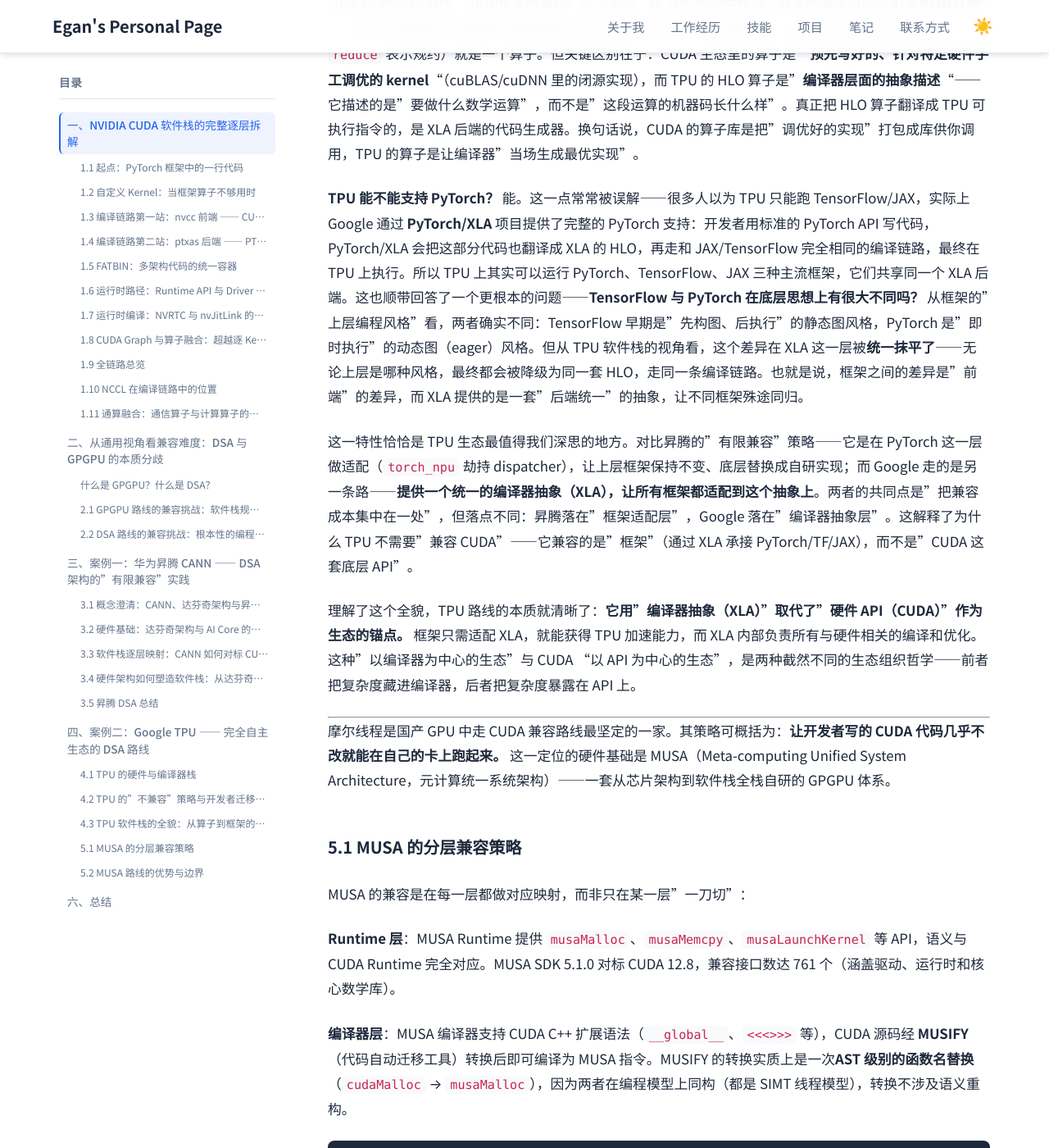
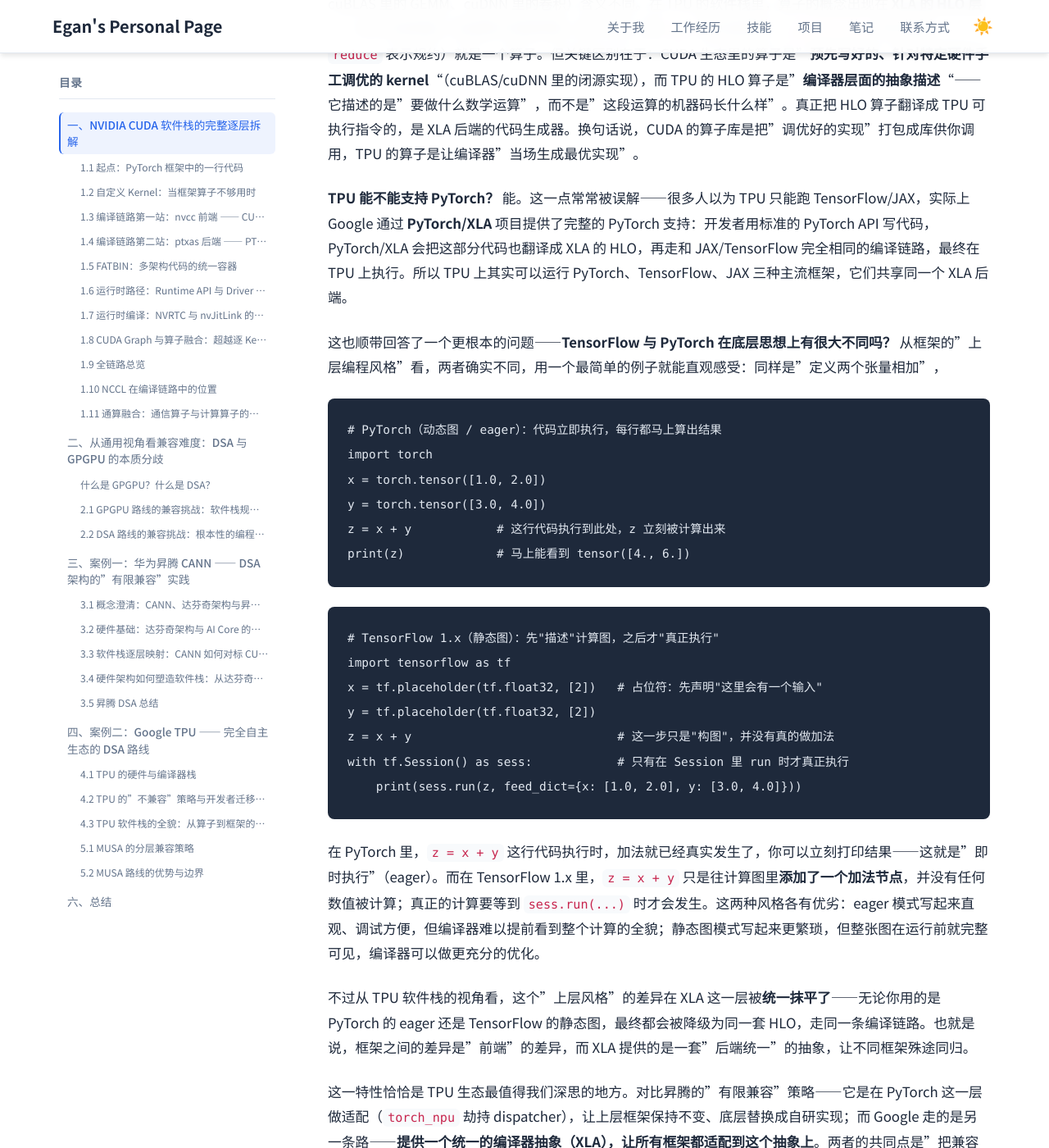
Before and after one commit to Lejun-Hu/Lejun-Hu.github.io, a Jekyll site: the page built from _notes/2026-8-15-cuda-ecosystem-compatibility.md, in a window 1280 px wide and 1400 px high, scrolled down 53844 px. Shown: the whole window at 82% size. Built offline with Jekyll 4.4.1, drawn with Linux system fonts in a browser that asks for light colours; some of the changed text lies outside the part shown.

Commit message:
add PyTorch eager vs TensorFlow static graph code comparison

````diff
--- a/_notes/2026-8-15-cuda-ecosystem-compatibility.md
+++ b/_notes/2026-8-15-cuda-ecosystem-compatibility.md
@@ -1102,11 +1102,42 @@ print(y)                  # [4., 9., 16.]
 
 **TPU 有没有"算子"的概念？** 答案是有的，但它的"算子"与我们前面在 CUDA 生态里反复提到的算子（如 cuBLAS 里的 GEMM、cuDNN 里的卷积）含义不同。在 TPU 的软件栈里，算子的概念出现在 **XLA 的 HLO 层**——HLO 本身就是一张由算子组成的图，每个节点（如 `dot` 表示矩阵乘、`convolution` 表示卷积、`reduce` 表示规约）就是一个算子。但关键区别在于：CUDA 生态里的算子是"**预先写好的、针对特定硬件手工调优的 kernel**"（cuBLAS/cuDNN 里的闭源实现），而 TPU 的 HLO 算子是"**编译器层面的抽象描述**"——它描述的是"要做什么数学运算"，而不是"这段运算的机器码长什么样"。真正把 HLO 算子翻译成 TPU 可执行指令的，是 XLA 后端的代码生成器。换句话说，CUDA 的算子库是把"调优好的实现"打包成库供你调用，TPU 的算子是让编译器"当场生成最优实现"。
 
-**TPU 能不能支持 PyTorch？** 能。这一点常常被误解——很多人以为 TPU 只能跑 TensorFlow/JAX，实际上 Google 通过 **PyTorch/XLA** 项目提供了完整的 PyTorch 支持：开发者用标准的 PyTorch API 写代码，PyTorch/XLA 会把这部分代码也翻译成 XLA 的 HLO，再走和 JAX/TensorFlow 完全相同的编译链路，最终在 TPU 上执行。所以 TPU 上其实可以运行 PyTorch、TensorFlow、JAX 三种主流框架，它们共享同一个 XLA 后端。这也顺带回答了一个更根本的问题——**TensorFlow 与 PyTorch 在底层思想上有很大不同吗？** 从框架的"上层编程风格"看，两者确实不同：TensorFlow 早期是"先构图、后执行"的静态图风格，PyTorch 是"即时执行"的动态图（eager）风格。但从 TPU 软件栈的视角看，这个差异在 XLA 这一层被**统一抹平了**——无论上层是哪种风格，最终都会被降级为同一套 HLO，走同一条编译链路。也就是说，框架之间的差异是"前端"的差异，而 XLA 提供的是一套"后端统一"的抽象，让不同框架殊途同归。
+**TPU 能不能支持 PyTorch？** 能。这一点常常被误解——很多人以为 TPU 只能跑 TensorFlow/JAX，实际上 Google 通过 **PyTorch/XLA** 项目提供了完整的 PyTorch 支持：开发者用标准的 PyTorch API 写代码，PyTorch/XLA 会把这部分代码也翻译成 XLA 的 HLO，再走和 JAX/TensorFlow 完全相同的编译链路，最终在 TPU 上执行。所以 TPU 上其实可以运行 PyTorch、TensorFlow、JAX 三种主流框架，它们共享同一个 XLA 后端。
+
+这也顺带回答了一个更根本的问题——**TensorFlow 与 PyTorch 在底层思想上有很大不同吗？** 从框架的"上层编程风格"看，两者确实不同，用一个最简单的例子就能直观感受：同样是"定义两个张量相加"，
+
+```python
+# PyTorch（动态图 / eager）：代码立即执行，每行都马上算出结果
+import torch
+x = torch.tensor([1.0, 2.0])
+y = torch.tensor([3.0, 4.0])
+z = x + y            # 这行代码执行到此处，z 立刻被计算出来
+print(z)             # 马上能看到 tensor([4., 6.])
+```
+
+```python
+# TensorFlow 1.x（静态图）：先"描述"计算图，之后才"真正执行"
+import tensorflow as tf
+x = tf.placeholder(tf.float32, [2])   # 占位符：先声明"这里会有一个输入"
+y = tf.placeholder(tf.float32, [2])
+z = x + y                             # 这一步只是"构图"，并没有真的做加法
+with tf.Session() as sess:            # 只有在 Session 里 run 时才真正执行
+    print(sess.run(z, feed_dict={x: [1.0, 2.0], y: [3.0, 4.0]}))
+```
+
+在 PyTorch 里，`z = x + y` 这行代码执行时，加法就已经真实发生了，你可以立刻打印结果——这就是"即时执行"（eager）。而在 TensorFlow 1.x 里，`z = x + y` 只是往计算图里**添加了一个加法节点**，并没有任何数值被计算；真正的计算要等到 `sess.run(...)` 时才会发生。这两种风格各有优劣：eager 模式写起来直观、调试方便，但编译器难以提前看到整个计算的全貌；静态图模式写起来更繁琐，但整张图在运行前就完整可见，编译器可以做更充分的优化。
+
+不过从 TPU 软件栈的视角看，这个"上层风格"的差异在 XLA 这一层被**统一抹平了**——无论你用的是 PyTorch 的 eager 还是 TensorFlow 的静态图，最终都会被降级为同一套 HLO，走同一条编译链路。也就是说，框架之间的差异是"前端"的差异，而 XLA 提供的是一套"后端统一"的抽象，让不同框架殊途同归。
 
 这一特性恰恰是 TPU 生态最值得我们深思的地方。对比昇腾的"有限兼容"策略——它是在 PyTorch 这一层做适配（`torch_npu` 劫持 dispatcher），让上层框架保持不变、底层替换成自研实现；而 Google 走的是另一条路——**提供一个统一的编译器抽象（XLA），让所有框架都适配到这个抽象上**。两者的共同点是"把兼容成本集中在一处"，但落点不同：昇腾落在"框架适配层"，Google 落在"编译器抽象层"。这解释了为什么 TPU 不需要"兼容 CUDA"——它兼容的是"框架"（通过 XLA 承接 PyTorch/TF/JAX），而不是"CUDA 这套底层 API"。
 
 理解了这个全貌，TPU 路线的本质就清晰了：**它用"编译器抽象（XLA）"取代了"硬件 API（CUDA）"作为生态的锚点。** 框架只需适配 XLA，就能获得 TPU 加速能力，而 XLA 内部负责所有与硬件相关的编译和优化。这种"以编译器为中心的生态"与 CUDA "以 API 为中心的生态"，是两种截然不同的生态组织哲学——前者把复杂度藏进编译器，后者把复杂度暴露在 API 上。
+
+顺着这个思路，一个很自然会浮现的疑问是：华为昇腾和 Google TPU 同属 DSA 架构，为什么昇腾需要开发者专门手写算子、再用 ATC 编译成 `.om`，而 TPU 的开发者却似乎"不需要手写算子"？要理解这一点，需要区分"**编译这件事由谁触发、对开发者是否可见**"。
+
+两者都是 DSA，都"必须先编译再执行"（因为硬件都是静态调度，无法像 CUDA 那样即时下发 kernel），这是共同的底线。真正的分歧在于：昇腾保留了类似 CUDA 的"开发者写算子 → 编译 → 加载执行"工作流，编译动作是**显式、可控、开发者主导**的（ATC 工具 + `.om` 文件），让有 kernel 开发需求的用户能介入底层；而 TPU 把编译**隐式、自动、编译器主导**地完成了——`@jax.jit` 首次执行时 XLA 自动编译，产物被运行时缓存并直接加载，开发者感知不到那个"编译好的二进制"。换句话说，`.om` 不是 DSA 的必然要求，而是昇腾"有限兼容 CUDA"策略下的选择；TPU 用"自动 JIT 编译 + 透明缓存"达到了同样的效果，只是把编译藏进了编译器。
+
+但这绝不意味着 TPU "不需要考虑算子性能"。恰恰相反，算子优化在 TPU 里依然存在，只是**责任从开发者转移到了编译器团队**：XLA 团队仍然要花大量精力让 `dot`、`convolution` 这些 HLO 算子在脉动阵列上跑得快，只是这些优化对所有用户共享、统一生效，普通开发者无需感知。当需要一个新的、XLA 未优化好的算子时，TPU 生态里你的做法不是"写一个 kernel"，而是"给 XLA 写一个优化规则（pass）或降级规则"——这是更底层、更小众的工作。由此带来的 trade-off 是：昇腾把"算子性能优化"的责任部分留给了开发者（手写 Ascend C），换来的是深度定制能力和灵活性；TPU 把责任几乎全部收归编译器，换来的是普通开发者的省心，代价则是灵活性下降、深度定制难——如果你需要的算子 XLA 没优化好，往往只能等 Google 优化编译器，自己很难插手。这正是"以 API 为中心（开发者可介入）"与"以编译器为中心（编译器全权负责）"两种哲学在算子层面的具体体现。
 
 ---
 
````
